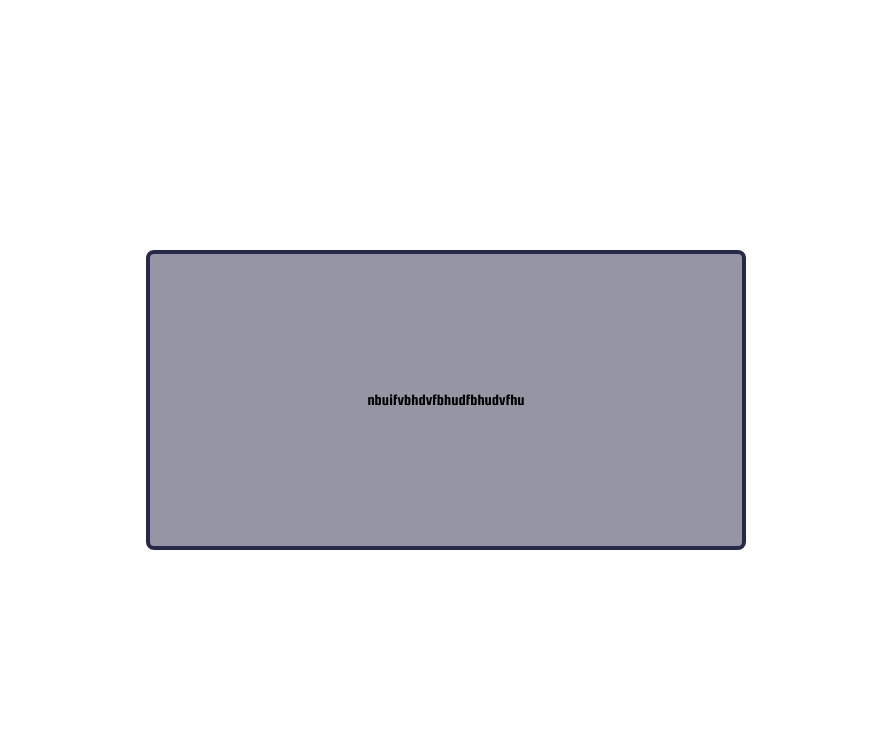
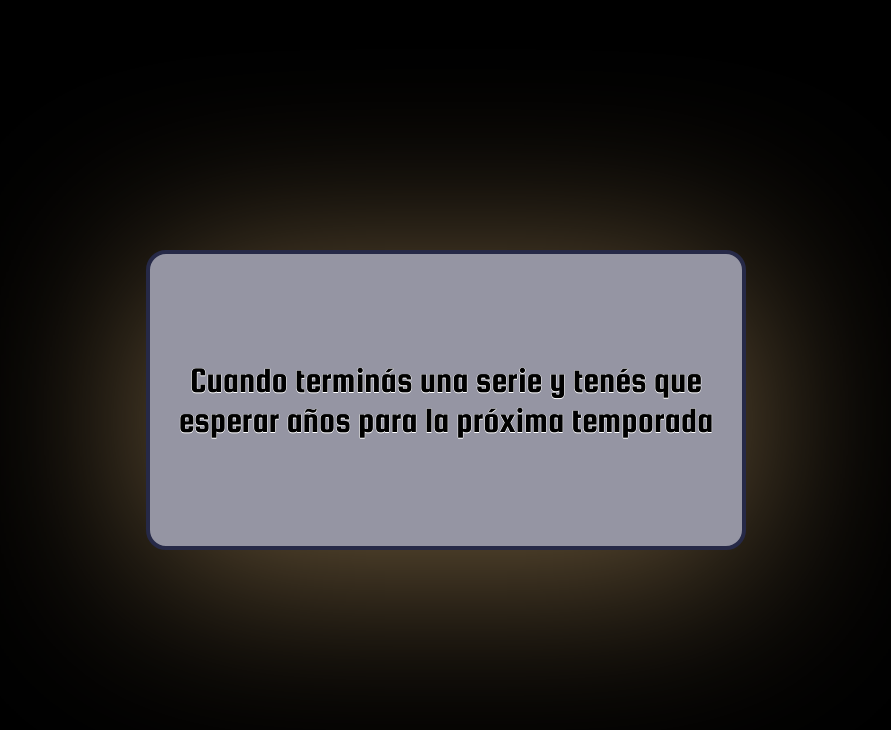
Before and after one commit to oconsl/memealo-fe, a Next.js app: page /example in a window 1280 px wide. Shown: the top 730 px of the page, without its empty margins (194-1085 px from the left). Built offline with nearby package versions, Linux system fonts and the light colour scheme.

Commit message:
Added situation component

```diff
--- a/src/app/example/page.tsx
+++ b/src/app/example/page.tsx
@@ -1,11 +1,12 @@
 import Situation from "@/components/situation"
 
 export default function SituationExample (){
-    const situationData = {id: 1, description: 'nbuifvbhdvfbhudfbhudvfhu'}
+    const situationData = {id: 1, description: 'Cuando terminás una serie y tenés que esperar años para la próxima temporada'}
     return (
         <>
-        <div className="flex flex-col justify-center items-center w-full h-screen">
+        <div className="flex flex-col justify-center items-center w-full h-screen bg-black">
             <Situation situation={situationData}  />
+
 
         </div>
 
--- a/src/app/globals.css
+++ b/src/app/globals.css
@@ -64,6 +64,9 @@
       -2px 0 0 theme("colors.astral.950");
   }
 
+  .situation-text-stroke {
+    text-shadow: 0.5px 0px 0px white, 0px 0.5px 0px white, -0.5px 0px 0px white, 0px -0.5px 0px white;
+  }
 }
 
 :root {
--- a/src/components/situation.tsx
+++ b/src/components/situation.tsx
@@ -9,7 +9,7 @@ function Situation({ situation } : SituationProps){
 
     return(
         <>
-        <div className=' h-[300px] w-[600px] bg-[#9595A3] flex flex-col justify-center items-center text-black rounded-lg border-4 border-martinique-border ' key={situation.id}>
+        <div className=' h-[300px] w-[600px] bg-[#9595A3] flex flex-col justify-center items-center text-black situation-text-stroke rounded-twenty border-4 border-martinique-border text-4xl text-center drop-shadow-situation-shadow-down-right' key={situation.id}>
 
             <p>{situation.description}</p>
         </div>
--- a/tailwind.config.ts
+++ b/tailwind.config.ts
@@ -9,6 +9,9 @@ const config: Config = {
   ],
   theme: {
     extend: {
+      dropShadow:{
+        'situation-shadow-down-right': ' 0 20px 100px #F7C9877D',
+      },
       fontFamily: {
         display: ["var(--font-display)"],
       },
@@ -27,7 +30,7 @@ const config: Config = {
         'album-page-height':'826px'
       },
       borderRadius:{
-        'album-outline-border':'20px'
+        'twenty':'20px'
       },
       backgroundImage: {
         'gradient-radial': 'radial-gradient(var(--tw-gradient-stops))',
```
Also changed, not shown: src/app/cosmetic-ex/page.tsx (added), src/components/cosmetic.tsx (added).
